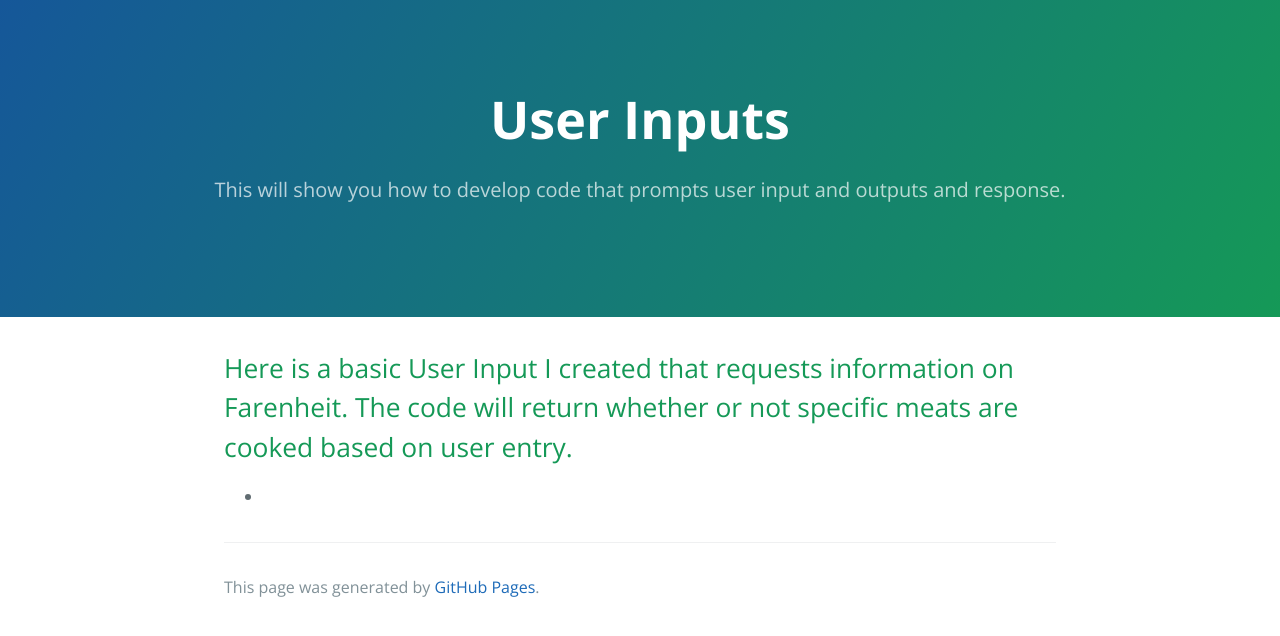
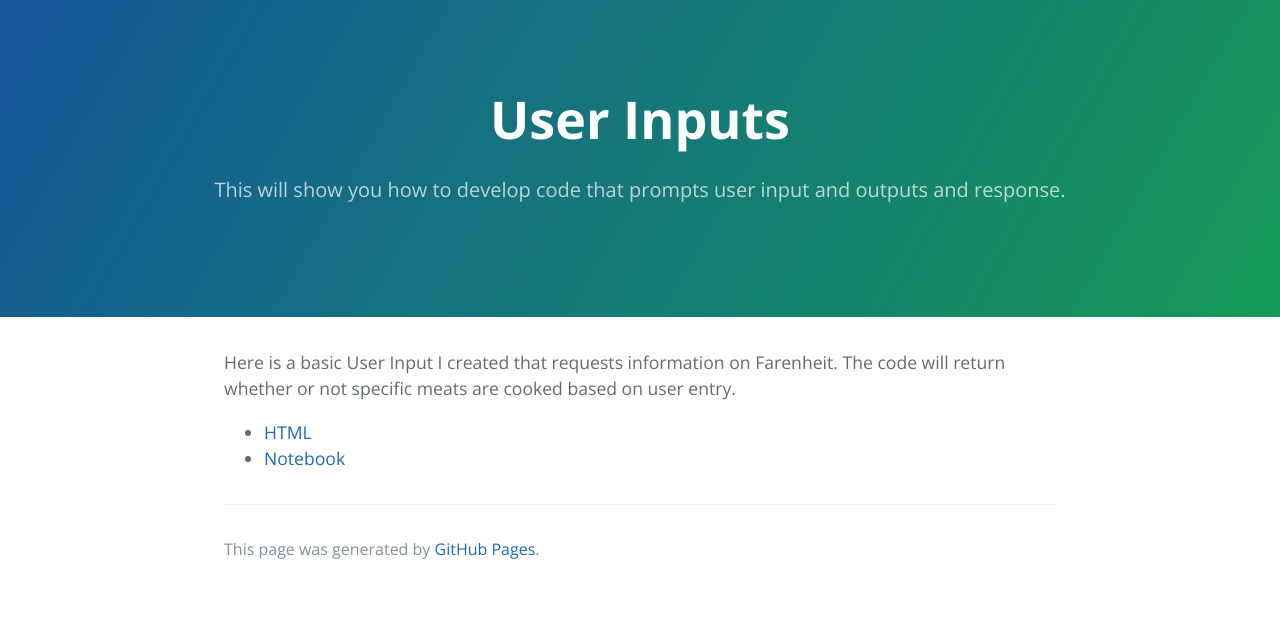
Before and after one commit to salyersashleigh/salyersashleigh.github.io, a Jekyll site: the page built from User Inputs/index.md, in a window 1280 px wide. Shown: the top 636 px of the page. Built offline with Jekyll 4.4.1, drawn with Linux system fonts in a browser that asks for light colours; our own code applies the rules of GitHub Pages for plain Markdown files.

Commit message:
Update index.md

```diff
--- a/User Inputs/index.md
+++ b/User Inputs/index.md
@@ -4,5 +4,5 @@ description: This will show you how to develop code that prompts user input and
 ---
 
 Here is a basic User Input I created that requests information on Farenheit. The code will return whether or not specific meats are cooked based on user entry.
--
--
+- [HTML](User Inputs.html)
+- [Notebook](User Inputs.ipynb)
```
